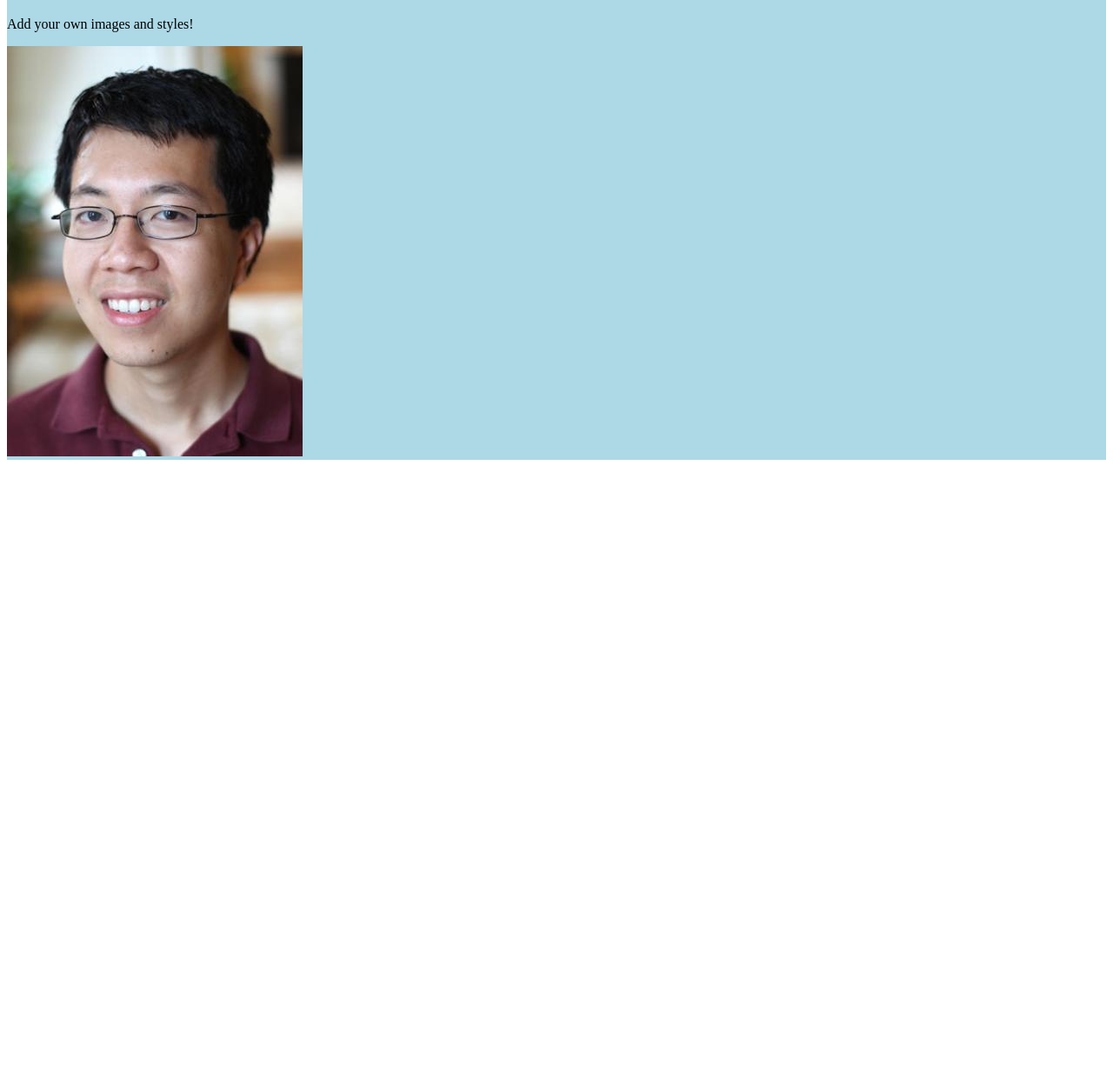
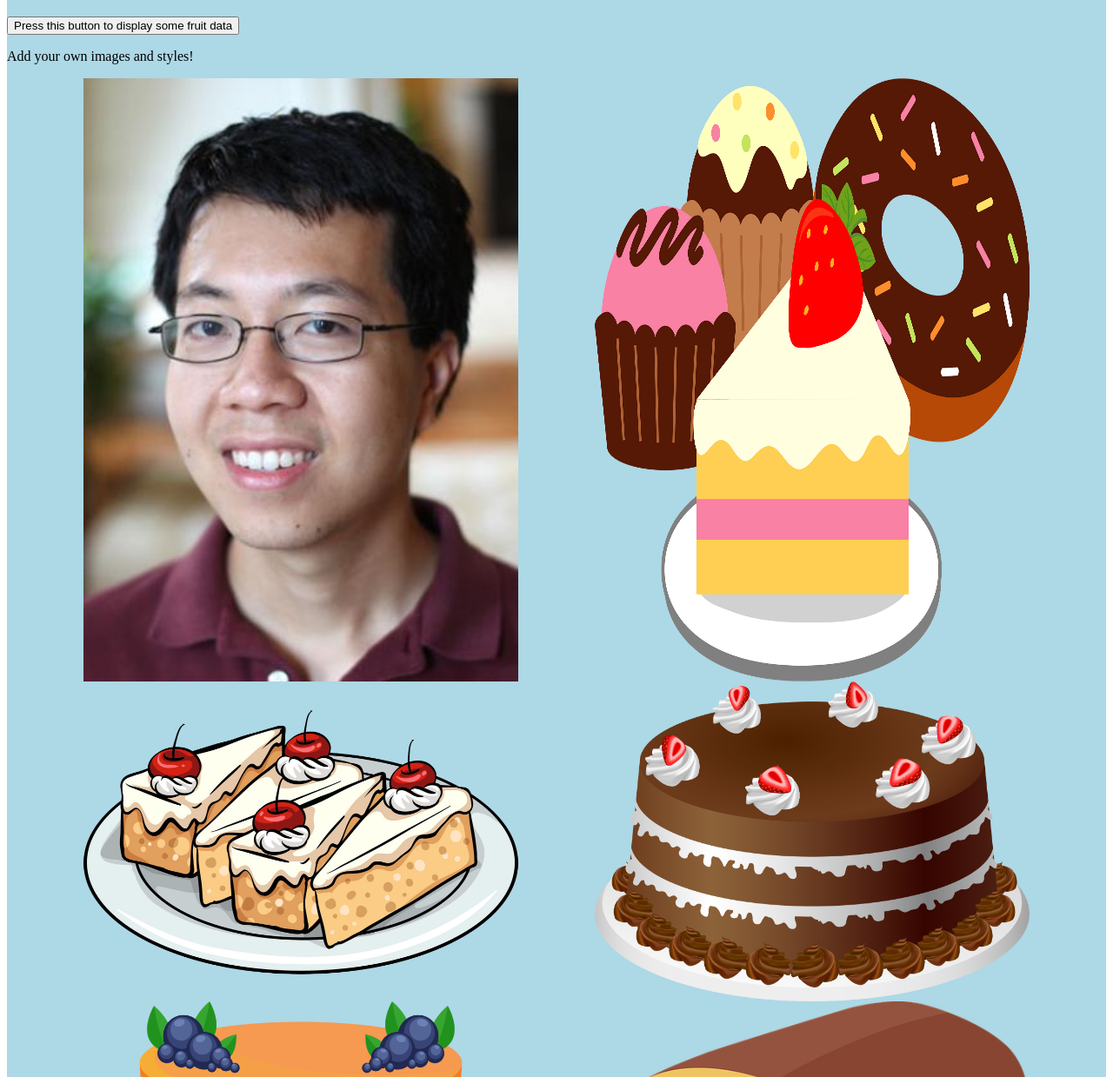
Before and after one commit to zachz3394/cs1300htmlcssjs, a plain HTML site: page index.html in a window 1280 px wide. Shown: the part 61-1300 px from the top of the page at 87% size. Before the commit the page ends 800 px from the top, so only its background shows below. Drawn offline with Linux system fonts and the light colour scheme.

Commit message:
do studio 3

```diff
--- a/app.js
+++ b/app.js
@@ -26,15 +26,19 @@ const updatePage = async () => {
 
   // Make API request and get an array of fruit objects
   const fruitsArray = await apiRequest();
-  // console.log(fruitsArray);
+  console.log(fruitsArray);
 
   // TODO: Use either `map` and/or `filter` to extract some data from the array of fruit objects
   // For example, find "name of all fruits whose sugar > 15",
+  const highSugar = fruitsArray.filter((x) => x.nutritions.sugar > 15).map((x) => x.name);
+  console.log(highSugar);
 
   // TODO: Create a new HTML element to display your data
+  const newElement = document.createElement('div');
+  newElement.innerHTML = "Fruits with sugar > 15: " + highSugar;
 
   // TODO: Append your new element to the page
-
+  document.getElementById('cs1300-gallery').prepend(newElement);
 }
 
 // SAMPLE CODE of how to create and append a new HTML element to the page
--- a/index.html
+++ b/index.html
@@ -12,15 +12,22 @@
   <body>
     <div id="cs1300-gallery">
       <h1>Welcome to my bakery</h1>
+
+      <!-- TODO: PART II Uncomment the line below, and hook up this button to display data from an API -->
+      <button onclick="updatePage()">Press this button to display some fruit data</button>
+
       <p>Add your own images and styles!</p>
 
       <!-- TODO: PART I Add your own images and use CSS flex to make sure they work on different screen sizes -->
       <div class="gallery-container">
-        <img class="gallery-item" src="./assets/jeff.jpg" alt="jeff watching u">
+       <img class="gallery-item" src="./assets/jeff.jpg" alt="jefffff">
+       <img class="gallery-item" src="./assets/bakery-image1.png" alt="cake1">
+       <img class="gallery-item" src="./assets/bakery-image2.png" alt="cake2">
+       <img class="gallery-item" src="./assets/bakery-image3.png" alt="cake3">
+       <img class="gallery-item" src="./assets/bakery-image4.png" alt="cake4">
+       <img class="gallery-item" src="./assets/bakery-image5.png" alt="cake5">
+       <img class="gallery-item" src="./assets/bakery-image6.png" alt="cake6">
       </div>
-
-      <!-- TODO: PART II Uncomment the line below, and hook up this button to display data from an API -->
-      <!-- <button onclick="updatePage()">Press this button to display some fruit data</button> -->
     </div>
   </body>
 
--- a/styles.css
+++ b/styles.css
@@ -5,10 +5,16 @@
 /* Uncomment below if images are way too big.
 Selects all image tags and makes them 500px;
  */
-/*img {*/
-/*  width: 500px;*/
-/*}*/
+img {
+  width: 500px;
+}
+
+.gallery-item {
+
+}
 
 .gallery-container {
-  /* TODO add styles (hint: use flex!) https://www.w3schools.com/cssref/ */
+    display: flex;
+    justify-content: space-evenly;
+    flex-wrap: wrap;
 }
```
Also changed, not shown: assets/bakery-image1.png (added), assets/bakery-image2.png (added), assets/bakery-image3.png (added), assets/bakery-image4.png (added), assets/bakery-image5.png (added), assets/bakery-image6.png (added).
